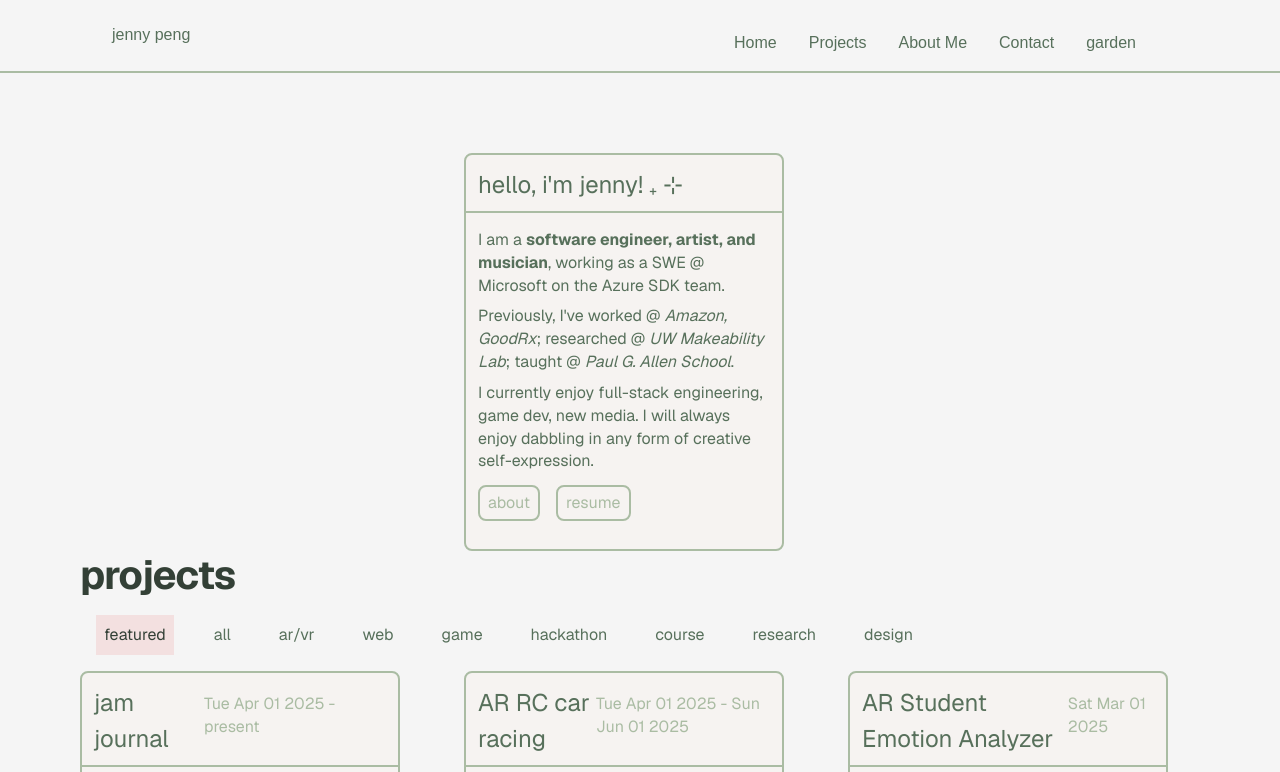
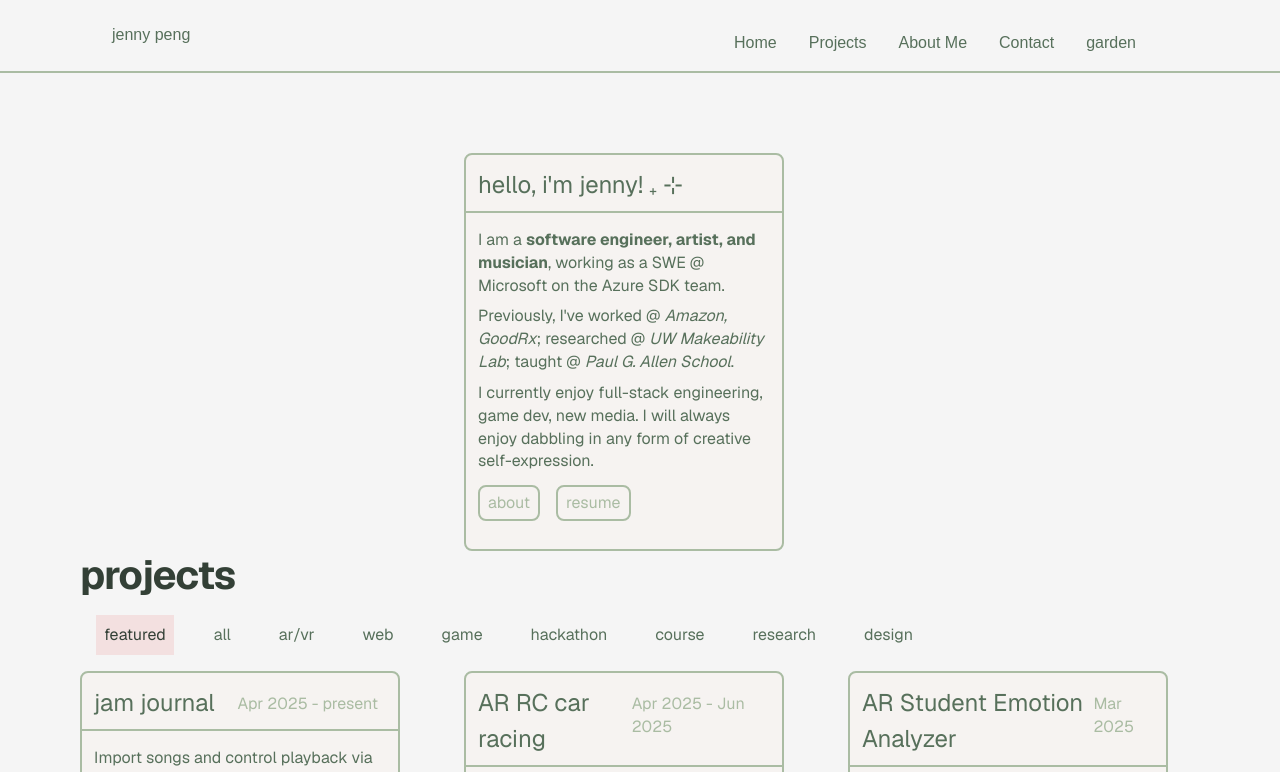
Before and after one commit to JennyPng/portfolio, a Next.js app in the folder jennypng/: page / in a window 1280 px wide. Shown: the top 772 px of the page. Built offline with nearby package versions, Linux system fonts and the light colour scheme.

Commit message:
more dates

```diff
--- a/jennypng/src/app/components/card.tsx
+++ b/jennypng/src/app/components/card.tsx
@@ -52,15 +52,25 @@ const formatText = (text: string | string[]) => {
 };
 
 export default function Card({ title, description, image_paths, type_to_link, buttons, footer, className, dates }: CardProps) {
-  const startDate = dates ? new Date(dates.startYear, dates.startMonth - 1).toDateString() : undefined
-  const endDate = (dates?.endMonth && dates?.endYear) ? new Date(dates.endYear, dates.endMonth - 1).toDateString() : "present"
+  const startDate = dates ? new Date(dates.startYear, dates.startMonth - 1) : undefined;
+  const endDate = (dates?.endMonth && dates?.endYear)
+    ? new Date(dates.endYear, dates.endMonth - 1)
+    : "present";
+
+  const formatDate = (date: Date) =>
+    date.toLocaleString("en-US", { month: "short", year: "numeric" }); // e.g., "Apr 2025"
+
+  const formattedStartDate = startDate ? formatDate(startDate) : undefined;
+  const formattedEndDate =
+    endDate === "present" ? endDate : formatDate(endDate as Date);
+
   return (
     <div className={`card flex-col border-2 border-primary-green bg-secondary-background rounded-lg p-3 w-[70vw] md:min-w-[25vw] md:max-w-[300px] lg:w-[450px] duration-170 hover:shadow-[-4px_3px_0px_0px] hover:shadow-primary-green ${className || ''}`}>
       <div className="flex-col">
         <div className="pb-2 flex flex-row justify-between">
           <p className="text-md">{title}</p>
           {dates &&
-            <p className="text-sm text-primary-green pt-2 pr-2">{startDate != endDate ? `${startDate} - ${endDate}` : startDate}</p>
+            <p className="text-sm text-primary-green pt-2 pr-2">{formattedStartDate != formattedEndDate ? `${formattedStartDate} - ${formattedEndDate}` : formattedStartDate}</p>
           }
         </div>
         <hr className="border-1 -mx-3 border-primary-green" />
--- a/jennypng/src/app/components/nav-bar.tsx
+++ b/jennypng/src/app/components/nav-bar.tsx
@@ -3,14 +3,14 @@ import Link from "next/link";
 export default function NavBar() {
   return (
     <div className="nav">
-      <div className="flex justify-between items-center p-4 md:mx-24">
+      <div className="flex text-secondary-green duration-175 justify-between items-center p-4 md:mx-24">
           <Link href="/" className="text-sm">jenny peng</Link>
           <nav className="flex flex-wrap justify-between items-center p-4 pb-0 mb-0">
-              <Link href="/" className="text-sm px-4">Home</Link>
-              <Link href="#projects" className="text-sm px-4">Projects</Link>
-              <Link href="/about-me" className="text-sm px-4">About Me</Link>
-              <Link href="/contact" className="text-sm px-4">Contact</Link>
-              <Link href="/contact" className="text-sm px-4">garden</Link>
+              <Link href="/" className="text-sm px-4 hover:text-tertiary-green">Home</Link>
+              <Link href="#projects" className="text-sm px-4 hover:text-tertiary-green">Projects</Link>
+              <Link href="/about-me" className="text-sm px-4 hover:text-tertiary-green">About Me</Link>
+              <Link href="/contact" className="text-sm px-4 hover:text-tertiary-green">Contact</Link>
+              <Link href="/contact" className="text-sm px-4 hover:text-tertiary-green">garden</Link>
           </nav>
       </div>
         <hr className="border-1 -mx-3 border-primary-green" />
--- a/jennypng/src/app/data/cards.json
+++ b/jennypng/src/app/data/cards.json
@@ -97,6 +97,12 @@
         "description": [
           "for anyone"
         ],
+        "dates": {
+            "startMonth": 1,
+            "startYear": 2025,
+            "endMonth": 1,
+            "endYear": 2025
+        },
         "image_paths": [],
         "type_to_link": [],
         "buttons": [
```
